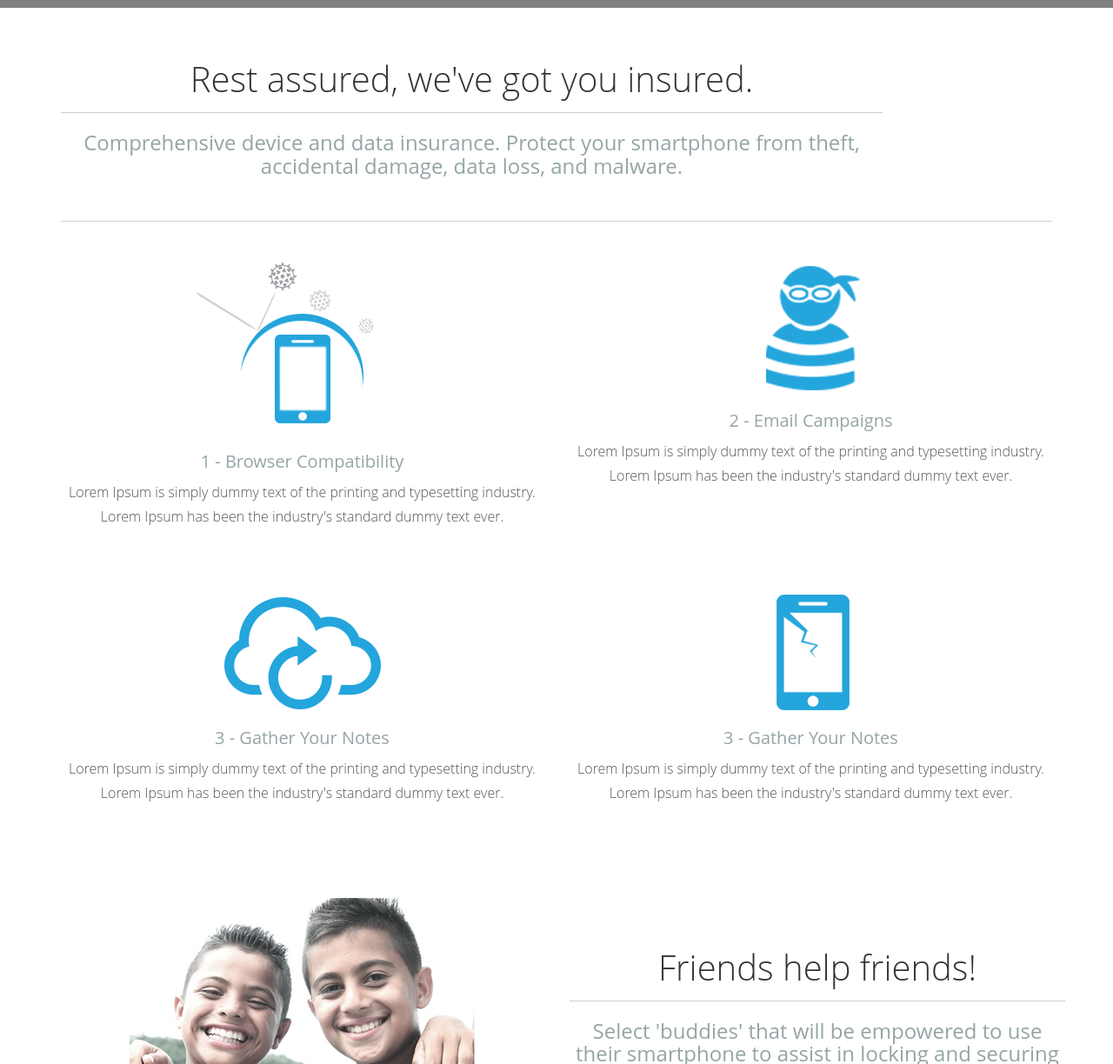
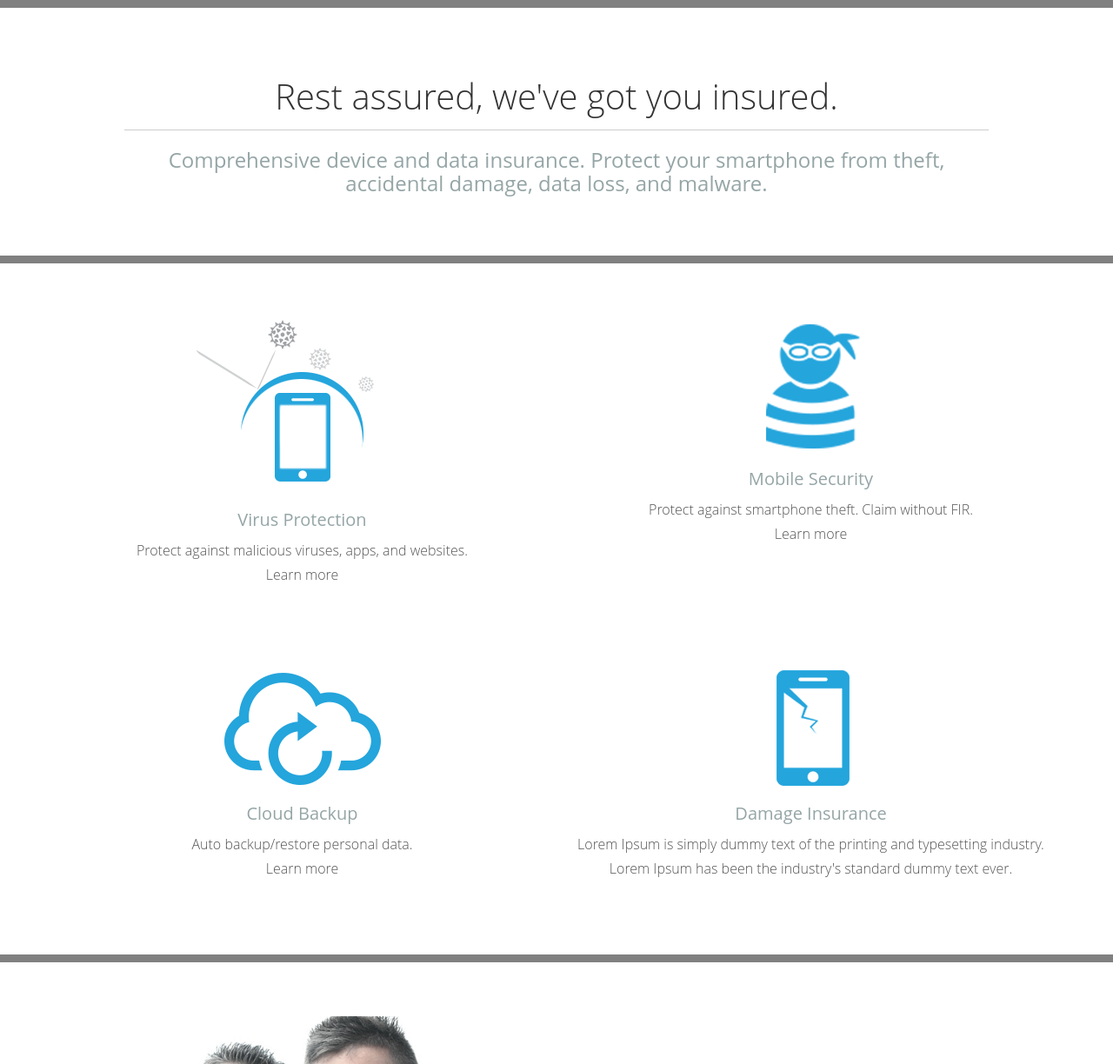
Before and after one commit to mondo989/SyncnSave, a plain HTML site: page index.html in a window 1280 px wide. Shown: the part 705-1929 px from the top of the page at 87% size. Drawn offline with nearby package versions, Linux system fonts and the light colour scheme.

Commit message:
More setup of everything

```diff
--- a/css/main.css
+++ b/css/main.css
@@ -49,8 +49,9 @@ p {
 }
 
 footer {
-    background: blue;
+    background: rgb(26, 118, 186);
     height: 80px;
+
 }
 
 .red {
@@ -61,12 +62,19 @@ footer {
     background: white;
 }
 
+
 .seperator {
     height: 1px;
     background: blue;
-    width: 80%;
+    width: 100%;
     margin: 0 auto;
 }
+
+.mid-sep {
+  background: gray;
+  height: 9px;
+}
+
 
 .review {
     font-style:  italic;
@@ -95,7 +103,18 @@ padding-left: 50px;
 .top-btn{
     margin: 0 10px;
     margin-top: 12px;
+    transition: .41s;
 }
+
+.top-btn:hover {
+    background: red;
+
+}
+
+.btn-warning {
+    border-color: #f2f2f2;
+}
+
 
 .call-to-action {
     background: rgb(36, 165, 220);
@@ -170,9 +189,14 @@ a:after {
             height: 70px;
 }
 
-.navbar-default .navbar-brand {
-	color: transparent;
+.navbar-default .navbar-toggle {
+
+    border-color: #f1f1f1;
+    margin-top: 15px;
+    margin-right: 20px;
+    transition: .41s;
 }
+
 
 .brand {
     width: 200px;
@@ -181,7 +205,7 @@ a:after {
 .hero-smartphone {
     width: 250px;
     height: auto;
-    margin-left: 100px;
+
 }
 
 .navbar-default .navbar-nav > li > a {
@@ -190,10 +214,18 @@ a:after {
 
 /* Helpers */
 
+.md {
+    width: 80%;
+    margin: 0 auto;
+}
+
+
 .mt {
-	margin-top: 40px;
-	margin-bottom: 40px;
+	margin-top: 60px;
+	margin-bottom: 60px;
 }
+
+
 
 .form-control {
 	height: 42px;
--- a/index.html
+++ b/index.html
@@ -54,10 +54,10 @@
 <div id="headerwrap">
    <div class="container">
       <div class="row">
-         <div class="col-lg-4">
+         <div class="col-sm-4">
              <img class="img-responsive hero-smartphone" src="img/android.png" alt="">
          </div><!-- /col-lg-6 -->
-         <div class="col-md-8 centered ">
+         <div class="col-sm-8 centered ">
                <h1 class="white-border-bottom">Your smartphone <br> protection plan.</h1>
                <button class="btn download call-to-action btn-lg" type="submit">Download Now</button>
          </div><!-- /col-lg-6 -->
@@ -71,28 +71,29 @@
 
 
 
-	<div class="container">
-		<div class="row mt white centered">
-			<div class="col-lg-10">
+
+		<div class="row mt md centered">
+			<div class="col-lg-12">
 				<h1>Rest assured, we've got you insured.</h1>
                                         <hr>
 				<h3>Comprehensive device and data insurance. Protect your smartphone from theft, accidental damage, data loss, and malware.</h3>
 			</div>
 		</div><!-- /row -->
 
-<hr>
+<div class="seperator mid-sep"></div>
 
+<div class="container">
 		<div class="row mt centered">
 			<div class="col-md-6">
 				<img src="img/anti-virus.png" alt="">
-				<h4>1 - Browser Compatibility</h4>
-				<p>Lorem Ipsum is simply dummy text of the printing and typesetting industry. Lorem Ipsum has been the industry's standard dummy text ever.</p>
+				<h4>Virus Protection</h4>
+				<p>Protect against malicious viruses, apps, and websites. <br> Learn more</p>
 			</div><!--/col-lg-4 -->
 
 			<div class="col-md-6">
 				<img src="img/burglar.png" alt="">
-				<h4>2 - Email Campaigns</h4>
-				<p>Lorem Ipsum is simply dummy text of the printing and typesetting industry. Lorem Ipsum has been the industry's standard dummy text ever.</p>
+				<h4>Mobile Security</h4>
+				<p>Protect against smartphone theft. Claim without FIR. <br> Learn more</p>
 
 			</div><!--/col-lg-4 -->
                   </div>
@@ -100,35 +101,34 @@
                   <div class="row mt centered">
 			<div class="col-md-6">
 				<img src="img/cloud.png" alt="">
-				<h4>3 - Gather Your Notes</h4>
-				<p>Lorem Ipsum is simply dummy text of the printing and typesetting industry. Lorem Ipsum has been the industry's standard dummy text ever.</p>
+				<h4>Cloud Backup</h4>
+				<p>Auto backup/restore personal data. <br> Learn more</p>
 			</div><!--/col-lg-4 -->
 
                            <div class="col-md-6">
             <img src="img/cracked.png" alt="">
-            <h4>3 - Gather Your Notes</h4>
+            <h4>Damage Insurance</h4>
             <p>Lorem Ipsum is simply dummy text of the printing and typesetting industry. Lorem Ipsum has been the industry's standard dummy text ever.</p>
 
          </div><!--/col-lg-4 -->
 		</div><!-- /row -->
 	</div><!-- /container -->
 
+<div class="seperator mid-sep"></div>
 	<div class="container">
 		<div class="row mt centered">
 		       <div class="col-md-6 ">
 			   <img src="img/smile.png" width="400" alt="">
 		       </div>
+
 <div class="row mt white centered">
-         <div class="col-md-6">
-            <h1>Friends help friends!</h1>
-                                    <hr>
-            <h3>Select 'buddies' that will be empowered to use their smartphone to assist in locking and securing your phone.</h3>
-         </div>
-      </div><!-- /row -->
-
+     <div class="col-md-6">
+        <h1>Friends will be friends!</h1>
+           <hr>
+        <h3>Select 'buddies' that will be empowered to use their smartphone to assist in locking and securing your phone.</h3>
+     </div>
+</div><!-- /row -->
       <hr>
-
-
 
 		</div><!-- /row -->
 
@@ -204,7 +204,7 @@
             	  <div class="col-lg-3"></div>
             </div><!-- /row -->
 	</div><!-- /container -->
-
+</div>
 
 <footer>
       Copyright 2014 SyncnScan
```
